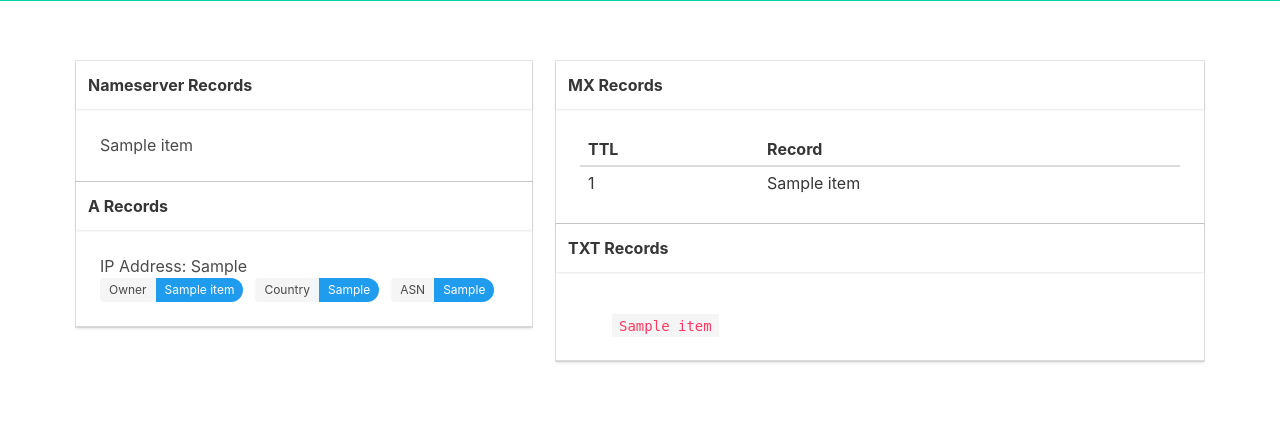
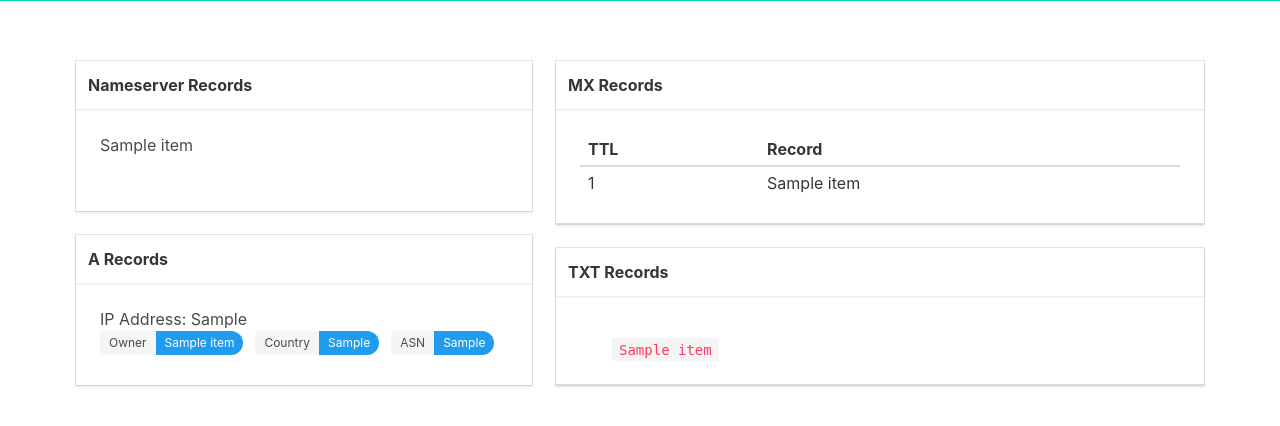
Before and after one commit to djw4/dns-lookup, a Flask app: template templates/lookup.html in a window 1280 px wide. Shown: the part 160-586 px from the top of the page. Run offline with Flask 2, Linux system fonts and the light colour scheme; the template is opened without the code that fills it: most values are stand-ins (such as "Sample title", 1, 10 or a date in 2020); some libraries are stand-ins or nearby versions.

Commit message:
fixed card layout

```diff
--- a/templates/lookup.html
+++ b/templates/lookup.html
@@ -7,7 +7,7 @@
 <div class="container">
     <div class=tile is-ancestor">
         <div class="tile is-parent is-vertical is-5">
-            <div class="card">
+            <div class="tile is-child card">
               <header class="card-header">
                 <p class="card-header-title">Nameserver Records<p>
                 <a href="#" class="card-header-icon" aria-label="more options"></a>
@@ -23,12 +23,10 @@
                 {% endif %}
                 </div>
               </div>
-              <footer class="card-footer">
-
-              </footer>
             </div>
 
-            <div class="card">
+            <!-- <div class="card" style="margin-top: 10px; display: inline-block !important;"> -->
+            <div class="tile is-child card">
               <header class="card-header">
                 <p class="card-header-title">A Records</p>
                 <a href="#" class="card-header-icon" aria-label="more options"></a>
@@ -66,12 +64,10 @@
                 {% endif %}
                 </div>
               </div>
-              <footer class="card-footer">
-              </footer>
             </div>
         </div>
         <div class="tile is-parent is-vertical is-7">
-            <div class="card">
+            <div class="tile is-child card">
               <header class="card-header">
                 <p class="card-header-title">MX Records</p>
                 <a href="#" class="card-header-icon" aria-label="more options"></a>
@@ -103,7 +99,7 @@
               </footer>
             </div>
 
-            <div class="card">
+            <div class="tile is-child card">
               <header class="card-header">
                 <p class="card-header-title">TXT Records</p>
                 <a href="#" class="card-header-icon" aria-label="more options"></a>
```
